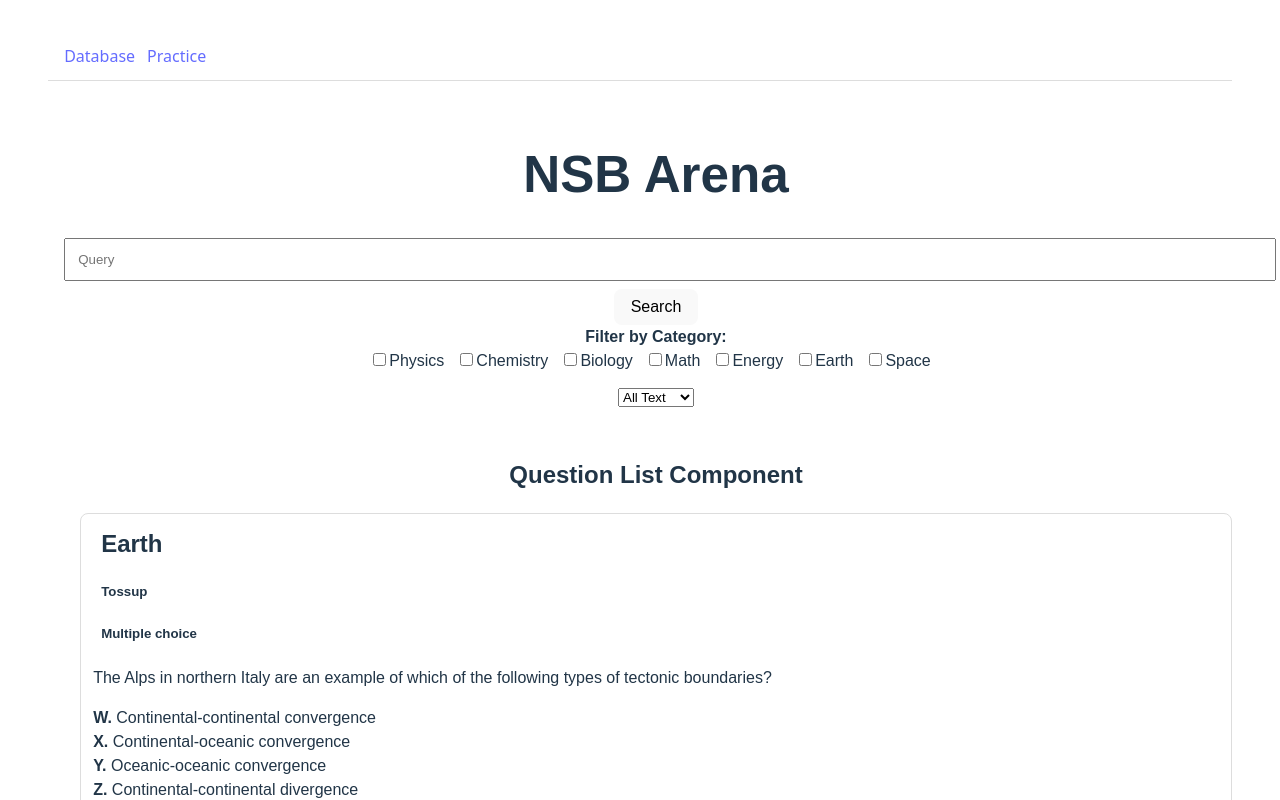
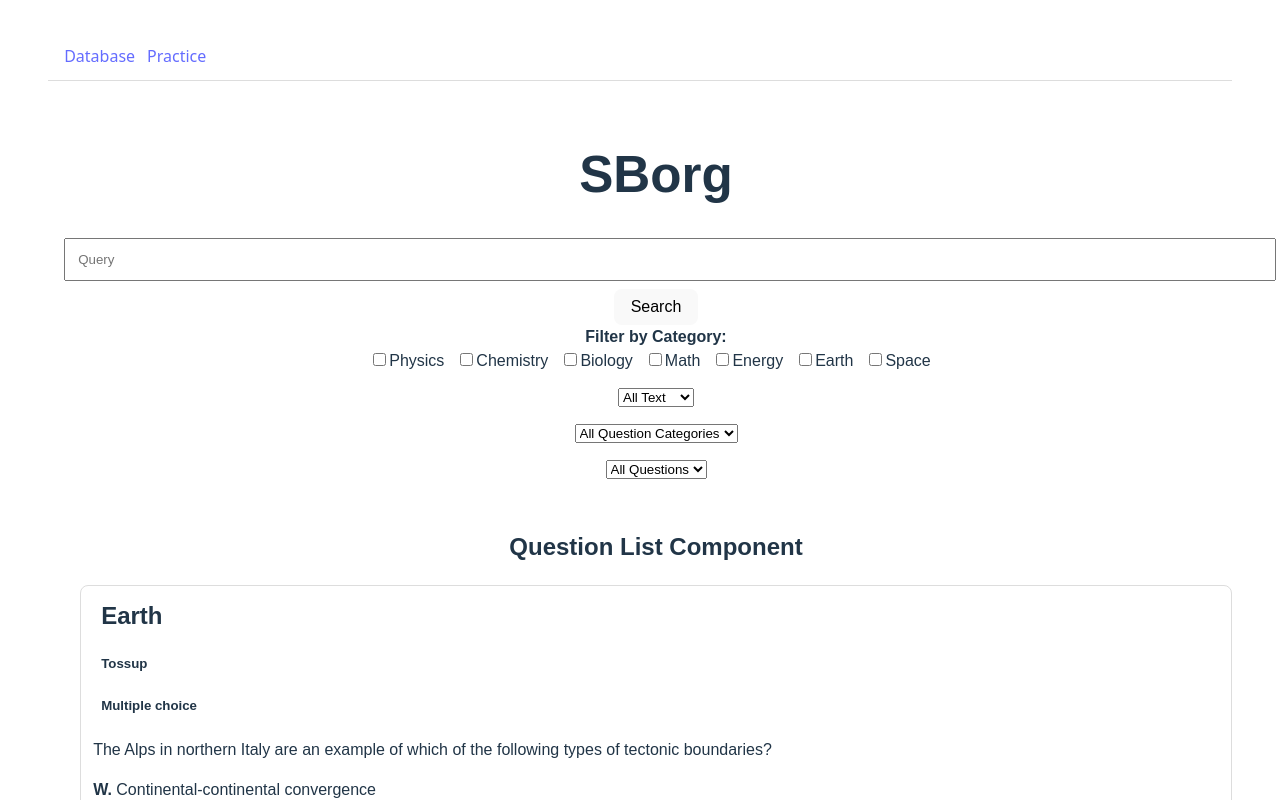
Before and after one commit to xpoes123/scibowl-org, a React (Vite) app: page /database in a window 1280 px wide. Shown: the top 800 px of the page. Built offline with nearby package versions, Linux system fonts and the light colour scheme.

Commit message:
Added additional filtering

```diff
--- a/src/pages/QuestionsPage.tsx
+++ b/src/pages/QuestionsPage.tsx
@@ -11,10 +11,14 @@ export function DatabasePage() {
 
     const [appliedTextType, setAppliedTextType] = useState<"question" | "answer" | "all">("all");
     const [appliedCategories, setAppliedCategories] = useState<Category[]>([]);
+    const [appliedQuestionType, setAppliedQuestionType] = useState<"tossup" | "bonus" | "all">("all");
+    const [appliedQuestionCategory, setAppliedQuestionCategory] = useState<"multiple_choice" | "identify_all" | "rank" | "all">("all");
 
     const [textType, setTextType] = useState<"question" | "answer" | "all">("all");
     const [selectedCategories, setSelectedCategories] = useState<Category[]>([]);
     const [questionType, setQuestionType] = useState<"tossup" | "bonus" | "all">("all");
+    const [questionCategory, setQuestionCategory] = useState<"multiple_choice" | "identify_all" | "rank" | "all">("all");
+
     const toggleCategory = (category: Category) => {
         setSelectedCategories((prev) => {
             return prev.includes(category)
@@ -27,6 +31,8 @@ export function DatabasePage() {
         term: searchTerm,
         categories: appliedCategories,
         textType: appliedTextType,
+        questionType: appliedQuestionType,
+        questionCategory: appliedQuestionCategory,
     });
 
     const CATEGORY_OPTIONS: Category[] = [
@@ -42,10 +48,12 @@ export function DatabasePage() {
         setSearchTerm(inputValue);
         setAppliedCategories(selectedCategories);
         setAppliedTextType(textType);
+        setAppliedQuestionType(questionType);
+        setAppliedQuestionCategory(questionCategory);
     }
     return (
         <div style={{ width:"100%", fontFamily: "Arial, sans-serif", padding: "16px" }}>
-            <h1 style={{ textAlign: "center" }}>NSB Arena</h1>
+            <h1 style={{ textAlign: "center" }}>SBorg</h1>
             <input
                 type="text"
                 value={inputValue}
@@ -100,6 +108,32 @@ export function DatabasePage() {
                     <option value="answer">Answer</option>
                 </select>
             </div>
+            <div style={{ marginBottom: "12px" }}>
+                <select
+                    value={questionCategory}
+                    onChange={(e) => {
+                        setQuestionCategory(e.target.value as "multiple_choice" | "identify_all" | "rank" | "all");
+                    }}
+                >
+                    <option value="all">All Question Categories</option>
+                    <option value="short_answer">Short Answer</option>
+                    <option value="multiple_choice">Multiple Choice</option>
+                    <option value="identify_all">Identify All</option>
+                    <option value="rank">Rank</option>
+                </select>
+            </div>
+            <div style={{ marginBottom: "12px" }}>
+                <select
+                    value={questionType}
+                    onChange={(e) => {
+                        setQuestionType(e.target.value as "tossup" | "bonus" | "all");
+                    }}
+                >
+                    <option value="all">All Questions</option>
+                    <option value="tossup">Tossup</option>
+                    <option value="bonus">Bonus</option>
+                </select>
+            </div>
             {searchTerm.length === 0 &&
             <div style={{ padding: "16px" }}>
                 <h2>Question List Component</h2>
--- a/src/utils/filterQuestions.ts
+++ b/src/utils/filterQuestions.ts
@@ -4,32 +4,54 @@ export type FilterParams = {
   term: string;
   categories: Category[];
   textType: "question" | "answer" | "all";
+  questionType: "tossup" | "bonus" | "all";
+  questionCategory: "multiple_choice" | "identify_all" | "rank" | "all";
 };
 
 export function filterQuestions(
   allQuestions: Question[],
   params: FilterParams
 ): Question[] {
-  const { term, categories, textType } = params;
+  const { term, categories, textType, questionType, questionCategory } = params;
+
   const normalizedTerm = term.trim().toLowerCase();
-  let filteredQuestions = allQuestions.filter(q =>
-    categories.length === 0 || categories.includes(q.category)
-  );
+  const hasTerm = normalizedTerm.length >= 2;
+  const hasCategoryFilter = categories.length > 0;
+  const hasQuestionTypeFilter = questionType !== "all";
+  const hasQuestionCategoryFilter = questionCategory !== "all";
 
-  if (normalizedTerm.length >= 2) {
-    if (textType === "question") {
-      filteredQuestions = filteredQuestions.filter(q =>
-        q.text.toLowerCase().includes(normalizedTerm)
+  return allQuestions.filter((q) => {
+    if (hasCategoryFilter && !categories.includes(q.category)) {
+      return false;
+    }
+
+    if (hasQuestionTypeFilter && q.type !== questionType) {
+      return false;
+    }
+
+    if (hasQuestionCategoryFilter && q.questionCategory !== questionCategory) {
+      return false;
+    }
+
+    if (hasTerm) {
+      const fieldsToSearch: string[] = [];
+
+      if (textType === "question" || textType === "all") {
+        fieldsToSearch.push(q.text);
+      }
+      if (textType === "answer" || textType === "all") {
+        fieldsToSearch.push(q.answer);
+      }
+
+      const matches = fieldsToSearch.some((field) =>
+        field.toLowerCase().includes(normalizedTerm)
       );
-    } else if (textType === "answer") {
-      filteredQuestions = filteredQuestions.filter(q =>
-        q.answer.toLowerCase().includes(normalizedTerm)
-      );
-    } else {
-      filteredQuestions = filteredQuestions.filter(q =>
-        q.text.toLowerCase().includes(normalizedTerm) || q.answer.toLowerCase().includes(normalizedTerm)
-      );
+
+      if (!matches) {
+        return false;
+      }
     }
-  }
-  return filteredQuestions;
+
+    return true;
+  });
 }
```
